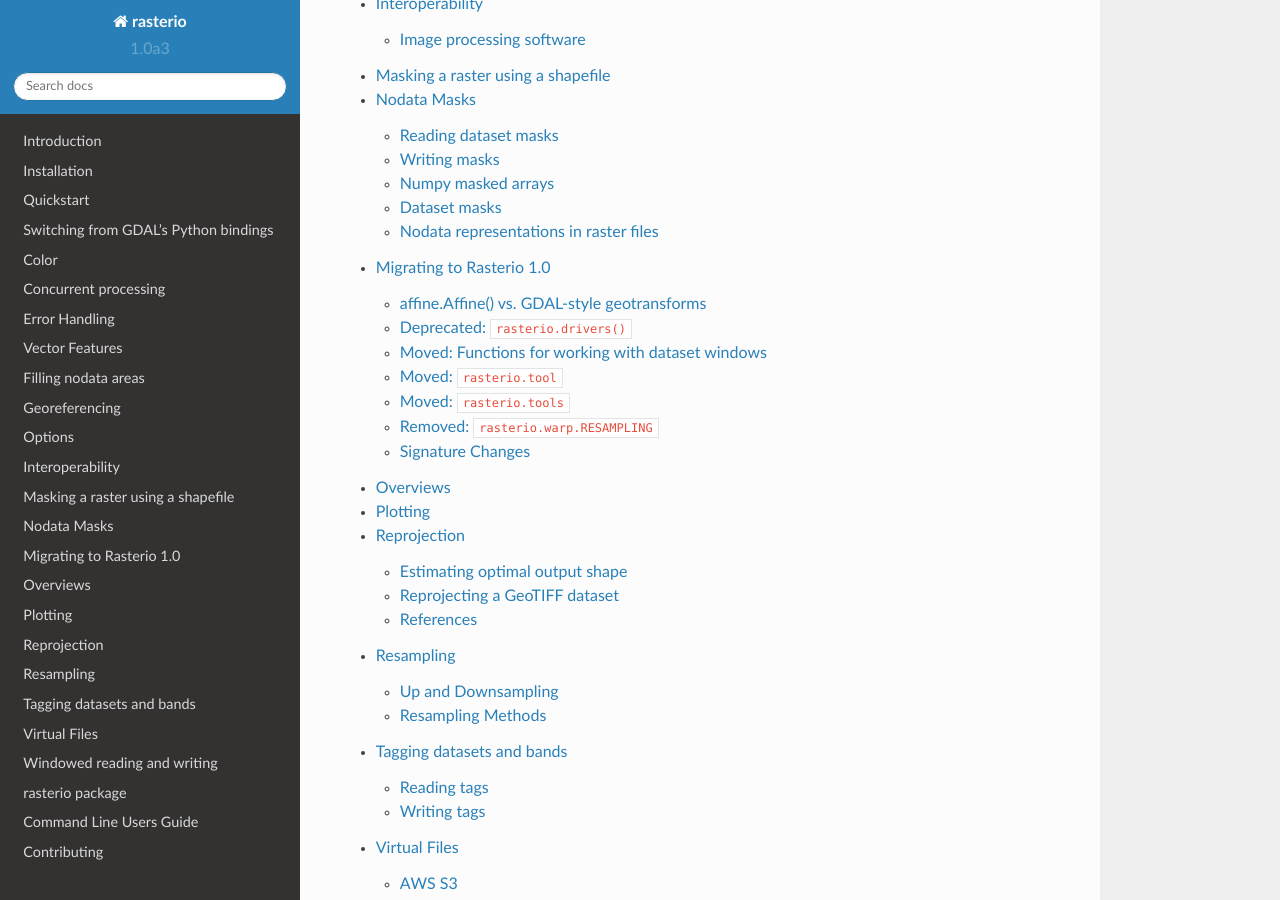
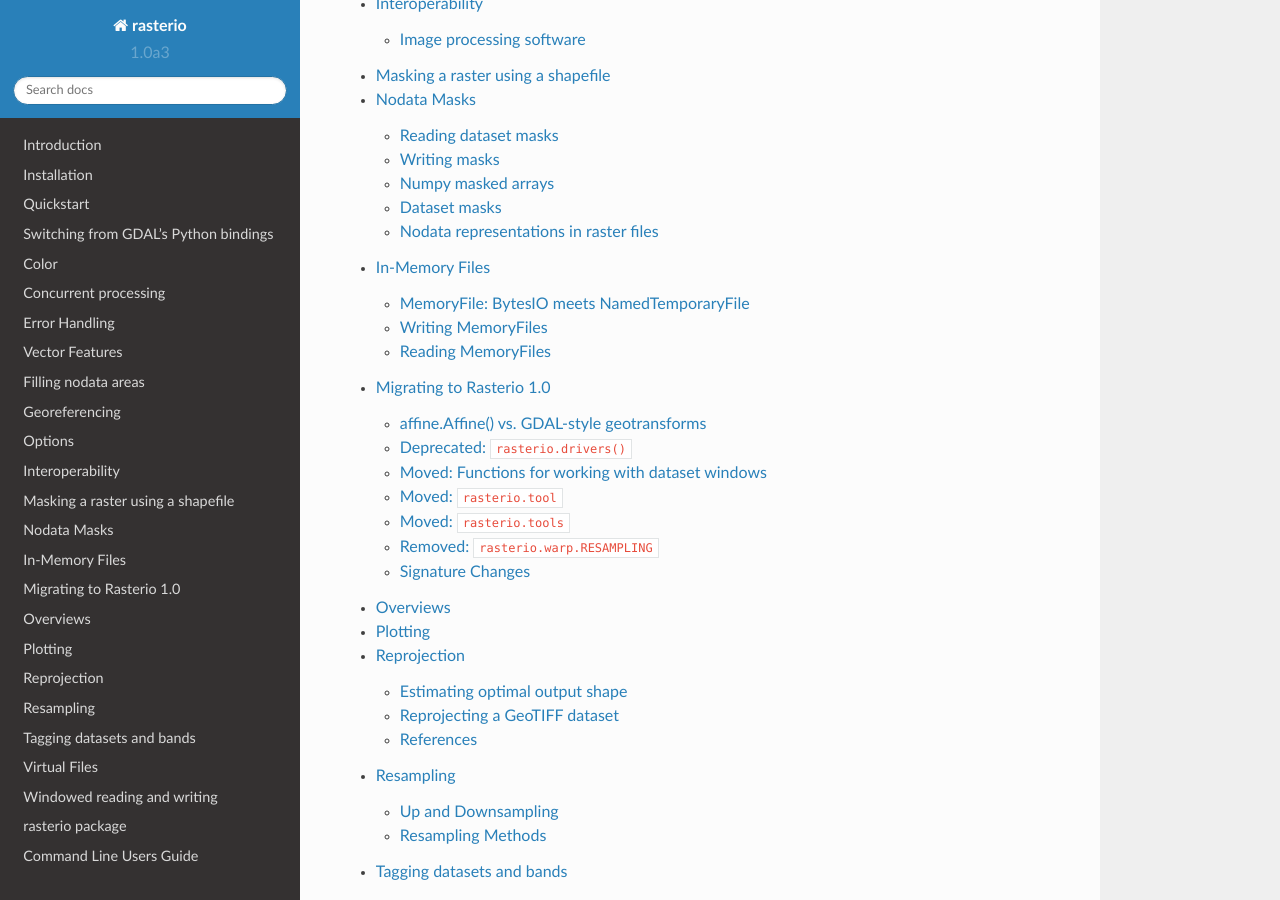
Before and after one commit to rasterio/rasterio, a Sphinx documentation site: the page built from docs/index.rst, in a window 1280 px wide and 900 px high, scrolled down 2305 px. Built offline with Sphinx 7.4.7 and the Read the Docs theme 2.0.0, drawn with Linux system fonts in a browser that asks for light colours; pages that are not in the unit, such as notebooks, are missing from menus.

Commit message:
Add memory files to topics

```diff
--- a/docs/index.rst
+++ b/docs/index.rst
@@ -71,6 +71,7 @@ Advanced topics
    topics/image_processing
    topics/masking-by-shapefile
    topics/masks
+   topics/memory-files
    topics/migrating-to-v1
    topics/nodata
    topics/overviews
```
